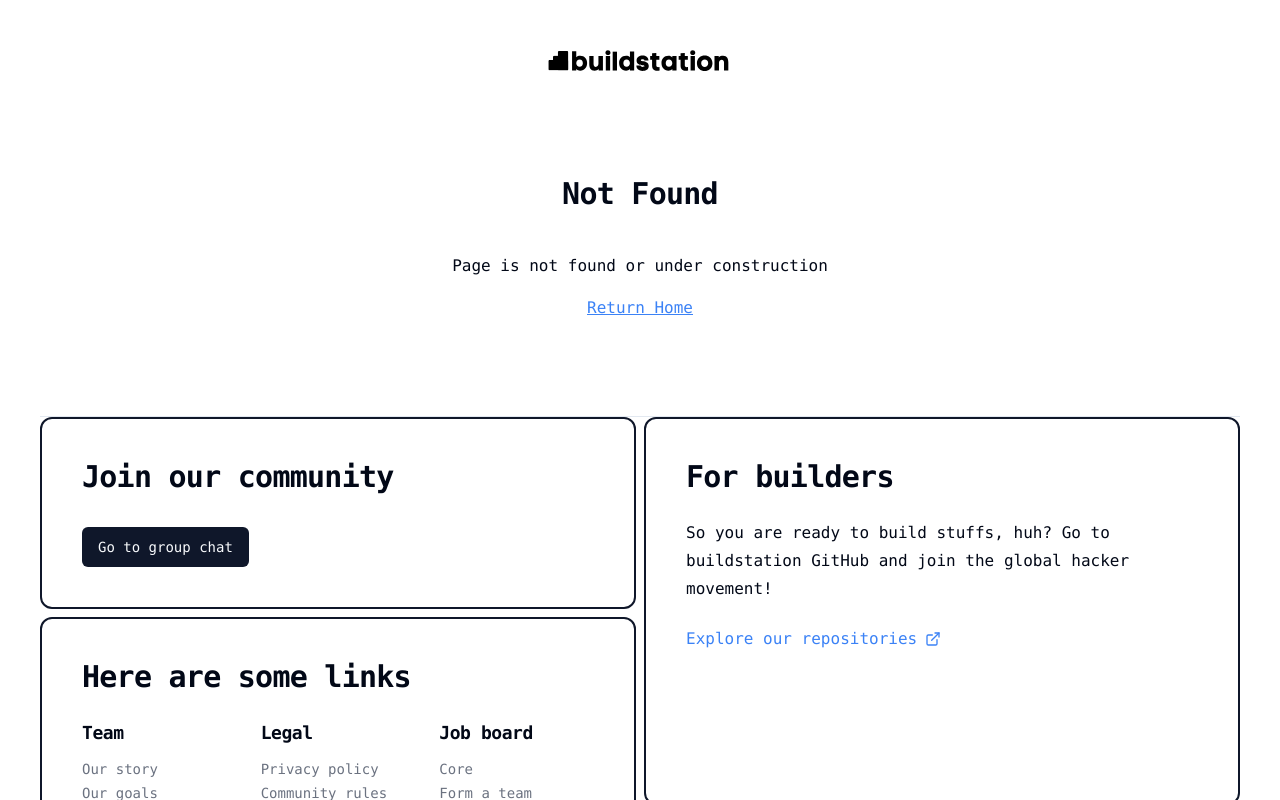
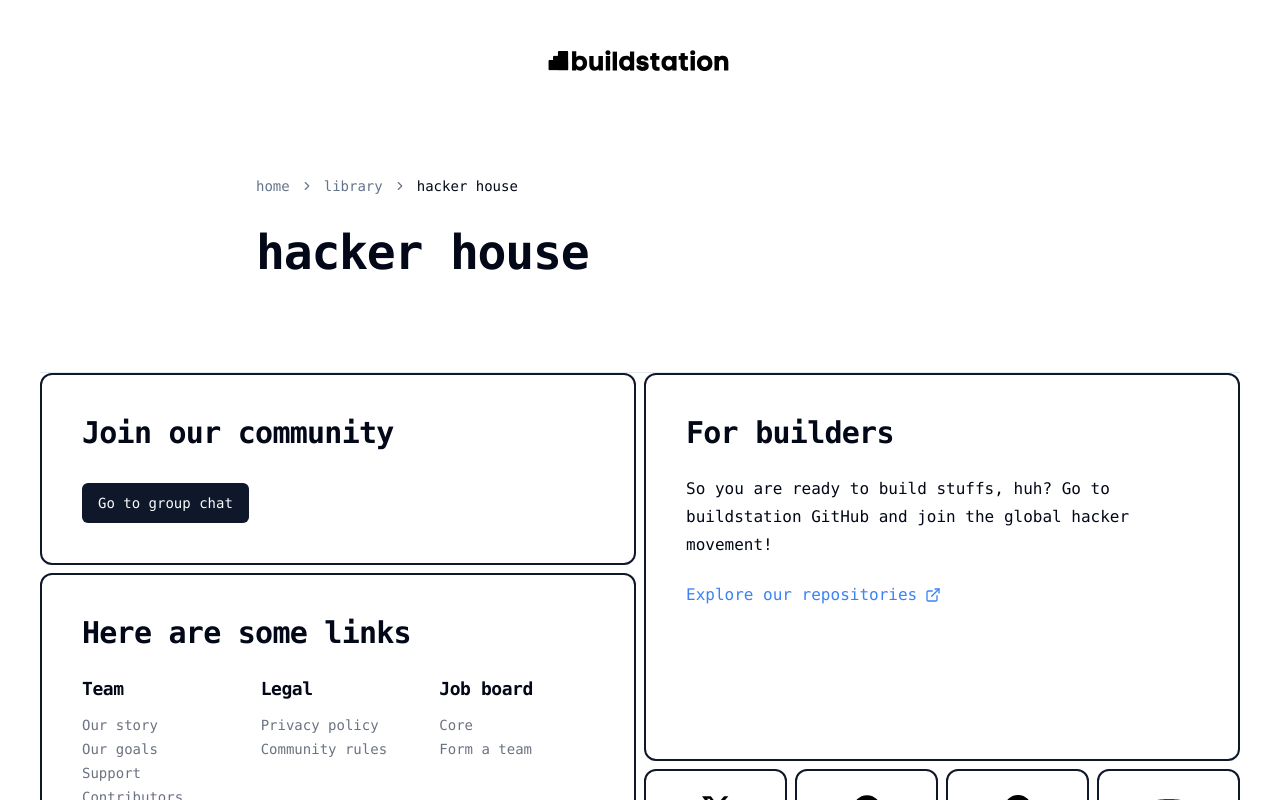
Before and after one commit to buildstationorg/buildstation, a Next.js app: page /library/ecosystem-playbook-overview/hacker-house in a window 1280 px wide. Before the commit this address had no page. Shown: the top 800 px of the page. Built offline with nearby package versions, Linux system fonts and the light colour scheme.

Commit message:
added more content

```diff
--- a/app/bounty/page.tsx
+++ b/app/bounty/page.tsx
@@ -1,6 +1,5 @@
 import Link from 'next/link'
 import type { Metadata } from 'next'
-import { libraryCategories, libraryPosts } from '@/app/library/data'
 
 export default function Page() {
   return (
--- a/app/library/data.tsx
+++ b/app/library/data.tsx
@@ -58,19 +58,37 @@
   {
     id: 3,
     title: 'mini meetups',
-    slug: '/library/mini-meetups',
+    slug: '/library/ecosystem-playbook-overview/mini-meetups',
+    category: 'ecosystem-playbook'
+  },
+  {
+    id: 6,
+    title: 'hacker house',
+    slug: '/library/ecosystem-playbook-overview/hacker-house',
     category: 'ecosystem-playbook'
   },
   {
     id: 4,
     title: 'bounty program',
-    slug: '/library/bounty-program',
+    slug: '/library/ecosystem-playbook-overview/bounty-program',
     category: 'ecosystem-playbook'
   },
   {
     id: 5,
     title: 'developer bootcamp',
-    slug: '/library/developer-bootcamp',
+    slug: '/library/ecosystem-playbook-overview/developer-bootcamp',
     category: 'ecosystem-playbook'
+  },
+  {
+    id: 7,
+    title: 'livestreams',
+    slug: '/library/videos/livestreams',
+    category: 'videos'
+  },
+  {
+    id: 8,
+    title: 'zero to one',
+    slug: '/library/videos/zero-to-one',
+    category: 'videos'
   }
 ]
--- /dev/null
+++ b/app/library/ecosystem-playbook-overview/hacker-house/page.mdx
@@ -0,0 +1,26 @@
+import {
+  Breadcrumb,
+  BreadcrumbItem,
+  BreadcrumbLink,
+  BreadcrumbList,
+  BreadcrumbPage,
+  BreadcrumbSeparator,
+} from "@/components/ui/breadcrumb"
+
+<Breadcrumb>
+  <BreadcrumbList>
+    <BreadcrumbItem>
+      <BreadcrumbLink href="/">home</BreadcrumbLink>
+    </BreadcrumbItem>
+    <BreadcrumbSeparator />
+    <BreadcrumbItem>
+      <BreadcrumbLink href="/library">library</BreadcrumbLink>
+    </BreadcrumbItem>
+    <BreadcrumbSeparator />
+    <BreadcrumbItem>
+      <BreadcrumbPage>hacker house</BreadcrumbPage>
+    </BreadcrumbItem>
+  </BreadcrumbList>
+</Breadcrumb>
+
+# hacker house
--- a/app/library/page.tsx
+++ b/app/library/page.tsx
@@ -37,8 +37,8 @@
 export default function Page() {
   return (
     <div className="flex flex-col gap-8 w-full">
+      <Link className="underline text-blue-500 w-fit" href="/">return home</Link>
       <h1 className="text-3xl md:text-5xl font-bold">library</h1>
-      <Link className="underline text-blue-500 w-fit" href="/">return home</Link>
       <div className="flex flex-col gap-8">
         {
           libraryCategories.map((category) => (
--- /dev/null
+++ b/components/ui/breadcrumb.tsx
@@ -0,0 +1,115 @@
+import * as React from "react"
+import { Slot } from "@radix-ui/react-slot"
+import { ChevronRight, MoreHorizontal } from "lucide-react"
+
+import { cn } from "@/lib/utils"
+
+const Breadcrumb = React.forwardRef<
+  HTMLElement,
+  React.ComponentPropsWithoutRef<"nav"> & {
+    separator?: React.ReactNode
+  }
+>(({ ...props }, ref) => <nav ref={ref} aria-label="breadcrumb" {...props} />)
+Breadcrumb.displayName = "Breadcrumb"
+
+const BreadcrumbList = React.forwardRef<
+  HTMLOListElement,
+  React.ComponentPropsWithoutRef<"ol">
+>(({ className, ...props }, ref) => (
+  <ol
+    ref={ref}
+    className={cn(
+      "flex flex-wrap items-center gap-1.5 break-words text-sm text-muted-foreground sm:gap-2.5",
+      className
+    )}
+    {...props}
+  />
+))
+BreadcrumbList.displayName = "BreadcrumbList"
+
+const BreadcrumbItem = React.forwardRef<
+  HTMLLIElement,
+  React.ComponentPropsWithoutRef<"li">
+>(({ className, ...props }, ref) => (
+  <li
+    ref={ref}
+    className={cn("inline-flex items-center gap-1.5", className)}
+    {...props}
+  />
+))
+BreadcrumbItem.displayName = "BreadcrumbItem"
+
+const BreadcrumbLink = React.forwardRef<
+  HTMLAnchorElement,
+  React.ComponentPropsWithoutRef<"a"> & {
+    asChild?: boolean
+  }
+>(({ asChild, className, ...props }, ref) => {
+  const Comp = asChild ? Slot : "a"
+
+  return (
+    <Comp
+      ref={ref}
+      className={cn("transition-colors hover:text-foreground", className)}
+      {...props}
+    />
+  )
+})
+BreadcrumbLink.displayName = "BreadcrumbLink"
+
+const BreadcrumbPage = React.forwardRef<
+  HTMLSpanElement,
+  React.ComponentPropsWithoutRef<"span">
+>(({ className, ...props }, ref) => (
+  <span
+    ref={ref}
+    role="link"
+    aria-disabled="true"
+    aria-current="page"
+    className={cn("font-normal text-foreground", className)}
+    {...props}
+  />
+))
+BreadcrumbPage.displayName = "BreadcrumbPage"
+
+const BreadcrumbSeparator = ({
+  children,
+  className,
+  ...props
+}: React.ComponentProps<"li">) => (
+  <li
+    role="presentation"
+    aria-hidden="true"
+    className={cn("[&>svg]:size-3.5", className)}
+    {...props}
+  >
+    {children ?? <ChevronRight />}
+  </li>
+)
+BreadcrumbSeparator.displayName = "BreadcrumbSeparator"
+
+const BreadcrumbEllipsis = ({
+  className,
+  ...props
+}: React.ComponentProps<"span">) => (
+  <span
+    role="presentation"
+    aria-hidden="true"
+    className={cn("flex h-9 w-9 items-center justify-center", className)}
+    {...props}
+  >
+    <MoreHorizontal className="h-4 w-4" />
+    <span className="sr-only">More</span>
+  </span>
+)
+BreadcrumbEllipsis.displayName = "BreadcrumbElipssis"
+
+export {
+  Breadcrumb,
+  BreadcrumbList,
+  BreadcrumbItem,
+  BreadcrumbLink,
+  BreadcrumbPage,
+  BreadcrumbSeparator,
+  BreadcrumbEllipsis,
+}
```
Also changed, not shown: app/library/awesome-buildstation/page.mdx (+24 -2 lines), app/library/developer-bootcamp/page.mdx (deleted, +0 -8 lines), app/library/ecosystem-playbook-overview/bounty-program/page.mdx (renamed from app/library/bounty-program/page.mdx, +24 -3 lines), app/library/ecosystem-playbook-overview/developer-bootcamp/page.mdx (added, +31 -0 lines), app/library/ecosystem-playbook-overview/mini-meetups/page.mdx (renamed from app/library/mini-meetups/page.mdx, +24 -3 lines), app/library/videos/page.tsx (added).
